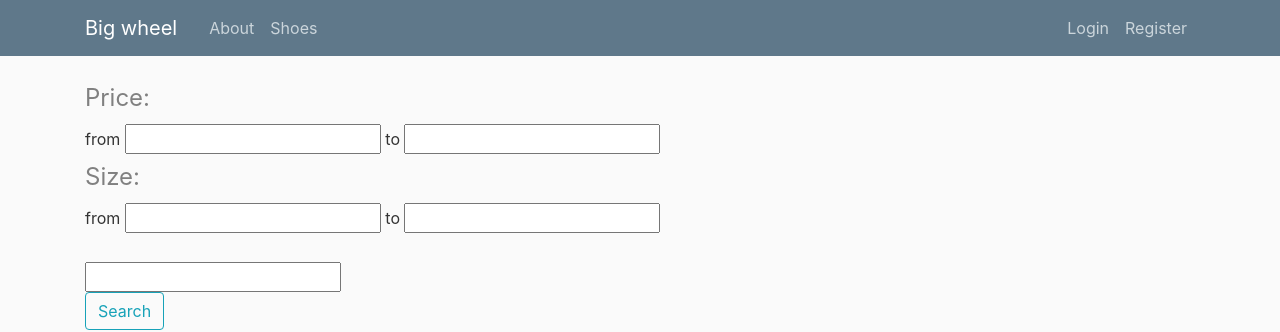
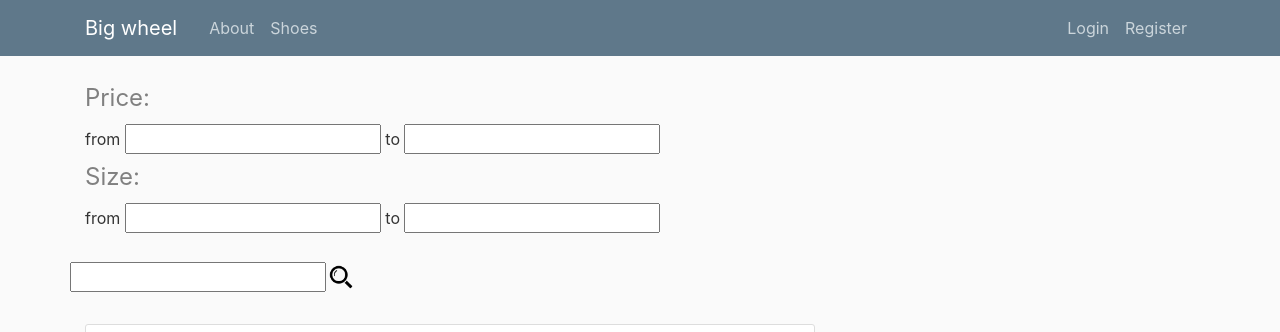
Before and after one commit to pavloshargan/Bicycle-shoes-scrapper, a Flask app: page / in a window 1280 px wide. Shown: the top 332 px of the page. Run offline with Flask 2, Linux system fonts and the light colour scheme; data comes from the database, SQL or seed files in the repository; some libraries are stand-ins or nearby versions.

Commit message:
Search button added

```diff
--- a/my_package/templates/shoes.html
+++ b/my_package/templates/shoes.html
@@ -61,9 +61,9 @@
               {% endif %}
             </div>
             <br>
-            <div class="form-group">
+            <div class="form-group row">
             {% if form.query.errors %}
-                {{ form.query(class="form-control form-control-lg is-invalid") }}
+                {{ form.query(class="form-control", height="30") }}
                 <div class="invalid-feedback">
                     {% for error in form.query.errors %}
                         <span>{{ error }}</span>
@@ -73,9 +73,9 @@
             {% else %}
                 {{ form.query }}
             {% endif %}
-            <div class="form-group">
-                    {{ form.submit(class="btn btn-outline-info") }}
-            </div>
+
+            {{ form.submit(type="image", src="./static/search.png", height="30") }}
+
 
         </div>
 
```
Also changed, not shown: my_package/static/main.css (line endings or trailing spaces).
